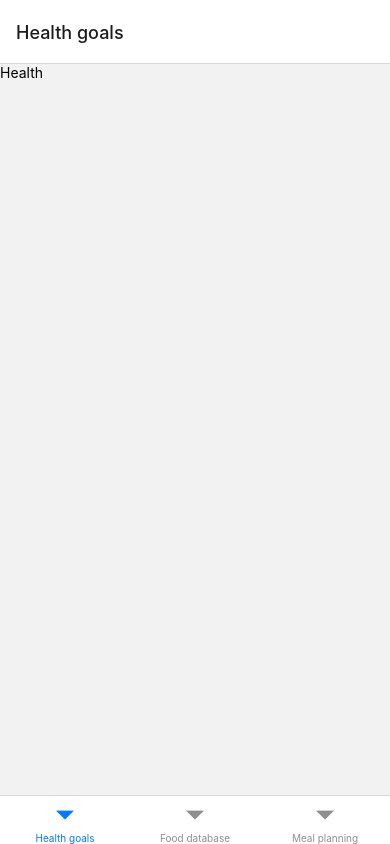
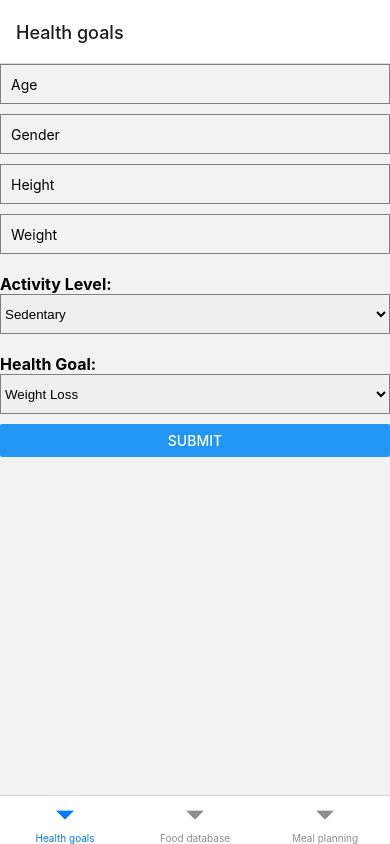
Before and after one commit to sageekar/ReactNativeProject, a React Native app in the folder Project/: screen / in a window 390 px wide. Built offline with nearby package versions, Linux system fonts and the light colour scheme.

Commit message:
Step 1 : From ok

```diff
--- a/Project/package.json
+++ b/Project/package.json
@@ -10,6 +10,7 @@
   },
   "dependencies": {
     "@react-native-community/datetimepicker": "6.7.3",
+    "@react-native-picker/picker": "2.4.8",
     "@react-navigation/bottom-tabs": "^6.5.7",
     "@react-navigation/native": "^6.1.6",
     "add": "^2.0.6",
--- a/Project/screens/HealthScreen.js
+++ b/Project/screens/HealthScreen.js
@@ -1,12 +1,116 @@
-import React from 'react';
-import { View, Text } from 'react-native';
+import { Picker } from '@react-native-picker/picker';
+import React, { useState } from 'react';
+import { View, Text, StyleSheet, TextInput, Alert, Button } from 'react-native';
 
 function HealthScreen() {
+  const [age, setAge] = useState('');
+  const [gender, setGender] = useState('');
+  const [height, setHeight] = useState('');
+  const [weight, setWeight] = useState('');
+  const [activityLevel, setActivityLevel] = useState('sedentary');
+  const [healthGoal, setHealthGoal] = useState('weight loss');
+
+  const handleAgeChange = (text) => {
+    setAge(text);
+  };
+
+  const handleGenderChange = (text) => {
+    setGender(text);
+  };
+
+  const handleHeightChange = (text) => {
+    setHeight(text);
+  };
+
+  const handleWeightChange = (text) => {
+    setWeight(text);
+  };
+
+  const handleActivityLevelChange = (value) => {
+    setActivityLevel(value);
+  };
+
+  const handleHealthGoalChange = (value) => {
+    setHealthGoal(value);
+  };
+
+  const handleSubmit = () => {
+    const message = `Age: ${age}\nGender: ${gender}\nHeight: ${height}\nWeight: ${weight}\nActivity Level: ${activityLevel}\nHealth Goal: ${healthGoal}`;
+    Alert.alert('Form Submitted', message);
+  };
+
   return (
     <View>
-      <Text>Health</Text>
+      <TextInput
+        style={styles.input}
+        placeholder="Age"
+        onChangeText={handleAgeChange}
+        value={age}
+      />
+      <TextInput
+        style={styles.input}
+        placeholder="Gender"
+        onChangeText={handleGenderChange}
+        value={gender}
+      />
+      <TextInput
+        style={styles.input}
+        placeholder="Height"
+        onChangeText={handleHeightChange}
+        value={height}
+      />
+      <TextInput
+        style={styles.input}
+        placeholder="Weight"
+        onChangeText={handleWeightChange}
+        value={weight}
+      />
+       <Text style={styles.label}>Activity Level:</Text>
+      <Picker
+        selectedValue={activityLevel}
+        style={styles.picker}
+        onValueChange={handleActivityLevelChange}
+      >
+        <Picker.Item label="Sedentary" value="sedentary" />
+        <Picker.Item label="Light Exercise" value="lightExercise" />
+        <Picker.Item label="Moderate Exercise" value="moderateExercise" />
+        <Picker.Item label="Heavy Exercise" value="heavyExercise" />
+        <Picker.Item label="Extra Exercise" value="extraExercise" />
+      </Picker>
+
+      <Text style={styles.label}>Health Goal:</Text>
+      <Picker
+        selectedValue={healthGoal}
+        style={styles.picker}
+        onValueChange={handleHealthGoalChange}>
+        <Picker.Item label="Weight Loss" value="weightLoss" />
+        <Picker.Item label="Weight Maintenance" value="weightMaintenance" />
+        <Picker.Item label="Weight Gain" value="weightGain" />
+      </Picker>
+      <Button title="Submit" onPress={handleSubmit} />
     </View>
   );
 }
 
+const styles = StyleSheet.create({
+  input: {
+    height: 40,
+    borderColor: 'gray',
+    borderWidth: 1,
+    marginBottom: 10,
+    paddingHorizontal: 10,
+  },
+  label: {
+    marginTop: 10,
+    fontSize: 16,
+    fontWeight: 'bold',
+  },
+  picker: {
+    height: 40,
+    borderColor: 'gray',
+    borderWidth: 1,
+    marginBottom: 10,
+  },
+});
+
 export default HealthScreen;
```
Also changed, not shown: Project/App.js (+4 -3 lines), 2 other files (tests, documents, lock files or other folders).
